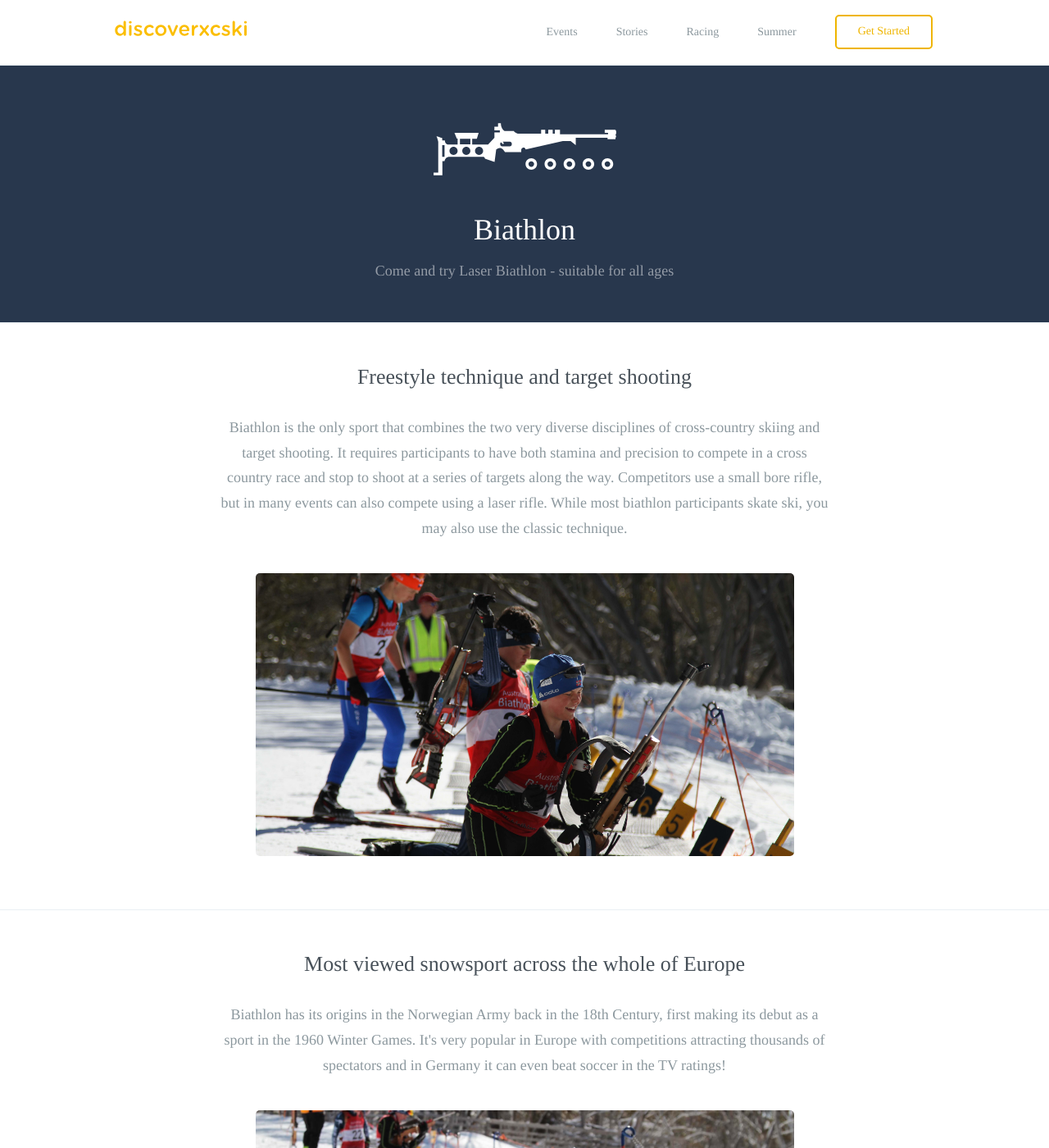
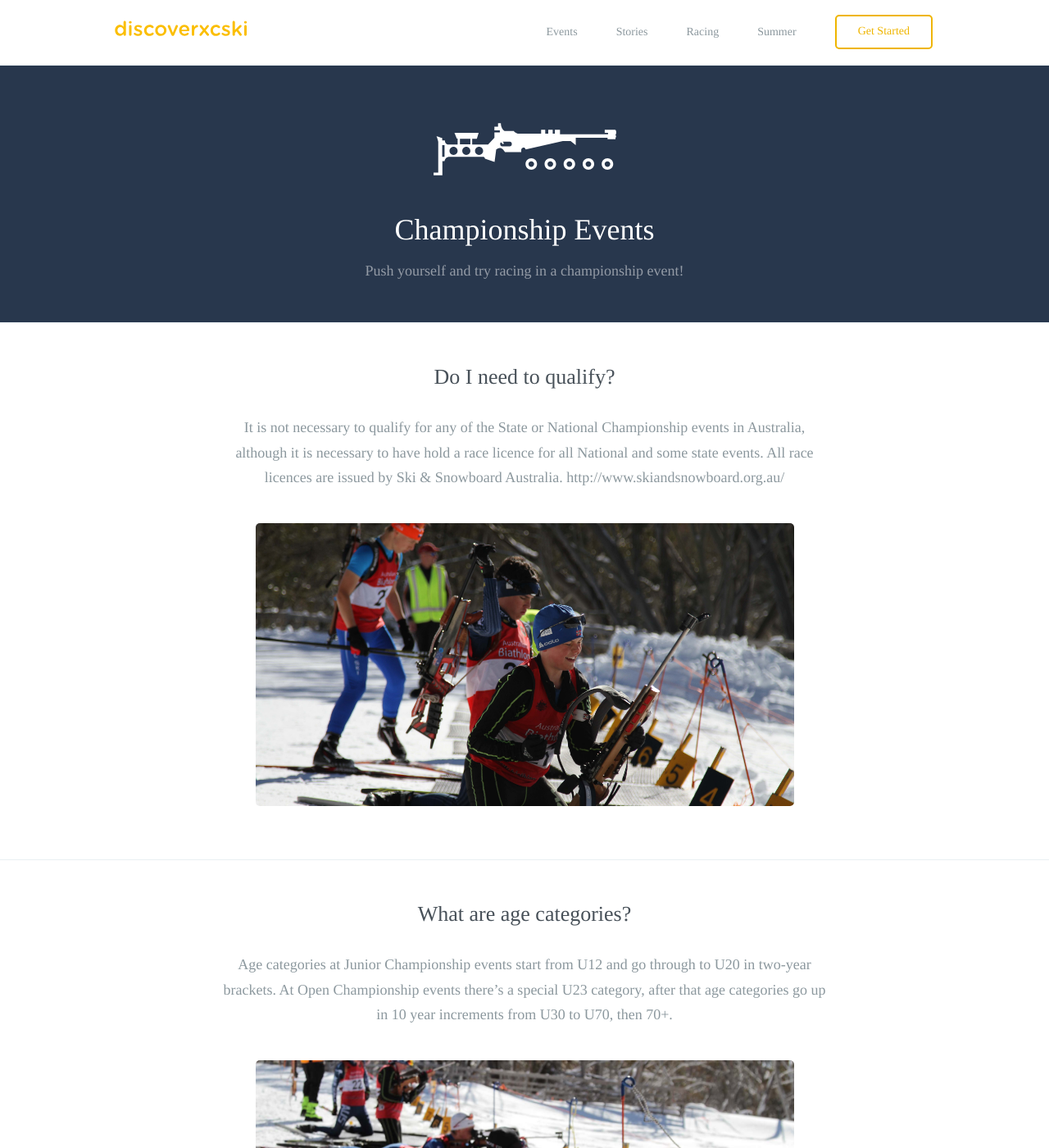
Before and after one commit to robcatto/robcatto.github.io, a Jekyll site: the page built from racing/championship-level/index.html, in a window 1280 px wide and 1400 px high. Shown: the whole window at 82% size. Built offline with Jekyll 4.4.1, drawn with Linux system fonts in a browser that asks for light colours; some web fonts are replaced; Markdown is read by kramdown in place of the engine named in the settings; some of the changed text lies outside the part shown.

Commit message:
Update index.html

```diff
--- a/racing/championship-level/index.html
+++ b/racing/championship-level/index.html
@@ -29,8 +29,8 @@ layout: default
         </g>
     </g>
 </svg>
-                <h1 class="feature_heading" style="color: white;">Biathlon</h1>
-                <h2 class="feature_subheading">Come and try Laser Biathlon - suitable for all ages</h2>
+                <h1 class="feature_heading" style="color: white;">Championship Events</h1>
+                <h2 class="feature_subheading">Push yourself and try racing in a championship event!</h2>
             </section>
 
 
@@ -49,8 +49,8 @@ layout: default
       <div class="content">
         <div id="content1">
         <section class="mobile_section">
-                <h3>Freestyle technique and target shooting</h3>
-                <p>Biathlon is the only sport that combines the two very diverse disciplines of cross-country skiing and target shooting. It requires participants to have both stamina and precision to compete in a cross country race and stop to shoot at a series of targets along the way. Competitors use a small bore rifle, but in many events can also compete using a laser rifle. While most biathlon participants skate ski, you may also use the classic technique.
+                <h3>Do I need to qualify?</h3>
+                <p>It is not necessary to qualify for any of the State or National Championship events in Australia, although it is necessary to have hold a race licence for all National and some state events. All race licences are issued by Ski & Snowboard Australia. http://www.skiandsnowboard.org.au/
                 </p>
                 <div class="one">
                 <div class="onelarge centered" style="
@@ -61,8 +61,9 @@ layout: default
 
 
                 <section class="mobile_section">
-                    <h3>Most viewed snowsport across the whole of Europe</h3>
-                    <p>Biathlon has its origins in the Norwegian Army back in the 18th Century, first making its debut as a sport in the 1960 Winter Games.  It's very popular in Europe with competitions attracting thousands of spectators and in Germany it can even beat soccer in the TV ratings!
+                    <h3>What are age categories?</h3>
+                    <p>Age categories at Junior Championship events start from U12 and go through to U20 in two-year brackets. At Open Championship events there’s a special U23 category, after that age categories go up in 10 year increments from U30 to U70, then 70+.
+
                     </p>
                     <div class="one">
                 <div class="onelarge centered" style="
@@ -74,9 +75,9 @@ layout: default
 
 
                  <section class="mobile_section">
-                <h3>Mt Hotham Biathlon Range</h3>
+                <h3>Other championship events</h3>
                 <p>
-                    Biathlon’s winter base in Australia is at the Whiskey Flat Range near Mt Hotham and is the only Biathlon range in Australia.  Biathlon events are held during the Australian winter snow season and also continues during the off season with various dryland events held around Australia.
+                    The Open Australian Championship events are also part of the FIS Australia - New Zealand Continental Cup Series, which includes races at the Snow Farm near Queenstown in New Zealand.
 
                 </p>
                 <div class="row">
@@ -115,7 +116,7 @@ layout: default
                    <section class="mobile_section" style="border-bottom: none;">
                 <h3>Want to find out more?</h3>
                 <p>
-                Biathlon has a relatively small but enthusiastic following in Australia and is growing in numbers every year. If you would like to join in visit Australian Biathlon for the latest news.  Also check out the video “ Australia’s love of Biathlon Grows” to get an idea of what biathlon in Australia is all about.
+                Check out the events calendar for more details of this years Championship Events.
 
 
                 </p>
@@ -158,7 +159,7 @@ layout: default
         </g>
     </g>
 </svg>
-                                                    <a class="button small inverse" href="/perks" data-featurette="analytics-click-event" data-event-category="button" data-event-action="M: Clicked Perks" data-event-label="Source: Features Page" id="featurette-13">Australian Biathlon</a>
+                                                    <a class="button small inverse" href="/perks" data-featurette="analytics-click-event" data-event-category="button" data-event-action="M: Clicked Perks" data-event-label="Source: Features Page" id="featurette-13">Events Calendar</a>
                                                 </div>
                         </div>
 
```
